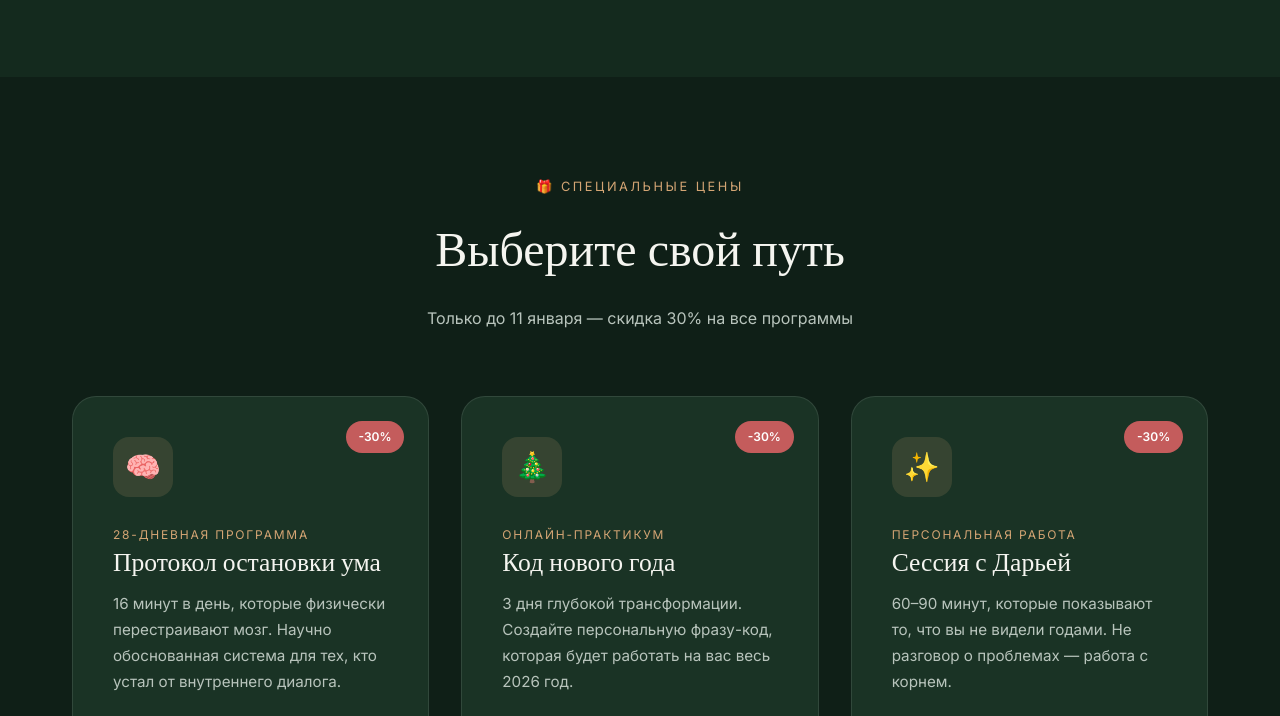
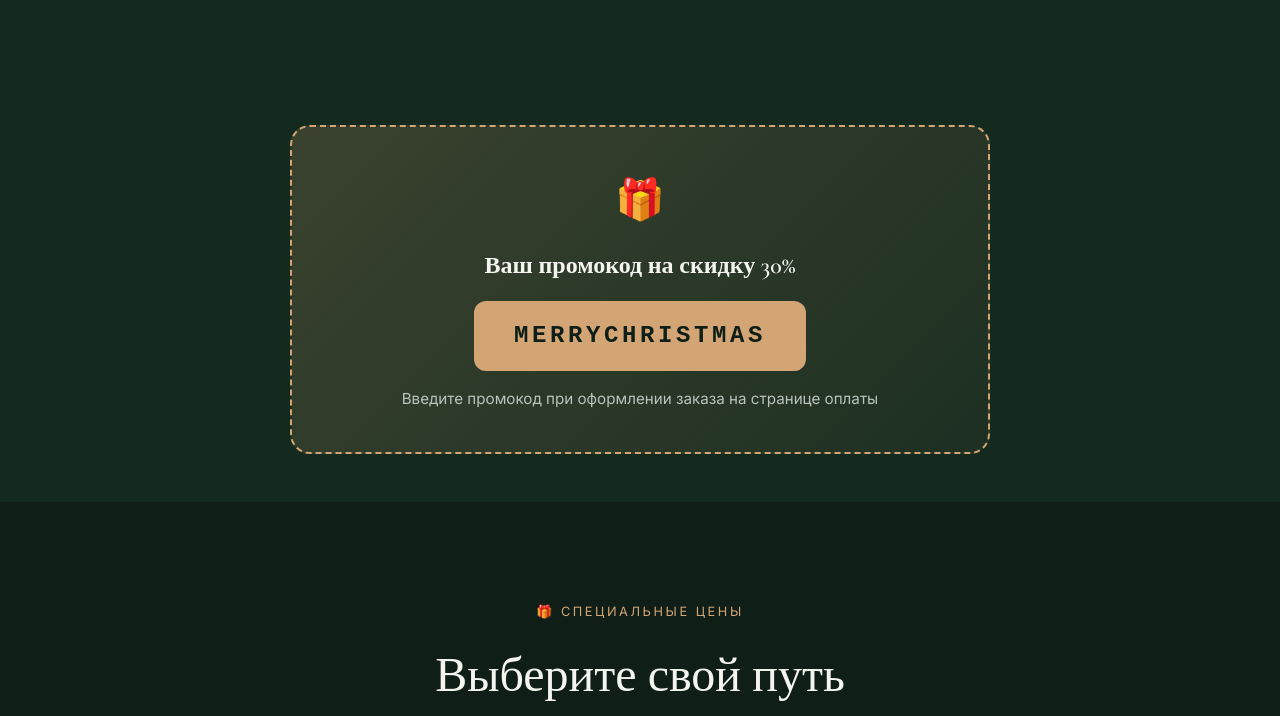
Before and after one commit to thebodymindcode/sale, a plain HTML site: page index.html in a window 1280 px wide. Shown: the part 1308-2024 px from the top of the page. Drawn offline with nearby package versions, Linux system fonts and the light colour scheme.

Commit message:
Update index.html

```diff
--- a/index.html
+++ b/index.html
@@ -291,6 +291,56 @@
             box-shadow: 0 10px 30px var(--glow-gold);
         }
 
+        /* Promo Code Section */
+        .promo-code {
+            padding: 3rem 2rem;
+            background: var(--bg-secondary);
+        }
+
+        .promo-container {
+            max-width: 700px;
+            margin: 0 auto;
+        }
+
+        .promo-box {
+            background: linear-gradient(135deg, rgba(212, 165, 116, 0.2), rgba(212, 165, 116, 0.05));
+            border: 2px dashed var(--accent-gold);
+            border-radius: 20px;
+            padding: 2.5rem;
+            text-align: center;
+            position: relative;
+        }
+
+        .promo-icon {
+            font-size: 2.5rem;
+            margin-bottom: 1rem;
+        }
+
+        .promo-title {
+            font-family: 'Cormorant Garamond', serif;
+            font-size: 1.5rem;
+            margin-bottom: 1rem;
+            color: var(--text-primary);
+        }
+
+        .promo-code-value {
+            display: inline-block;
+            background: var(--accent-gold);
+            color: var(--bg-primary);
+            font-size: 1.5rem;
+            font-weight: 700;
+            letter-spacing: 0.15em;
+            padding: 1rem 2.5rem;
+            border-radius: 12px;
+            margin-bottom: 1rem;
+            font-family: monospace;
+        }
+
+        .promo-instruction {
+            color: var(--text-secondary);
+            font-size: 0.95rem;
+        }
+
         /* Products Section */
         .products {
             padding: 6rem 2rem;
@@ -482,6 +532,19 @@
             box-shadow: 0 10px 30px var(--glow-gold);
         }
 
+        .promo-reminder {
+            text-align: center;
+            margin-top: 1rem;
+            font-size: 0.85rem;
+            color: var(--text-muted);
+        }
+
+        .promo-reminder strong {
+            color: var(--accent-gold);
+            font-family: monospace;
+            letter-spacing: 0.05em;
+        }
+
         /* Bundle */
         .bundle {
             padding: 4rem 2rem 6rem;
@@ -597,6 +660,18 @@
         .bundle-button:hover {
             transform: scale(1.05);
             box-shadow: 0 15px 40px var(--glow-gold);
+        }
+
+        .bundle-promo-reminder {
+            margin-top: 1.5rem;
+            font-size: 0.95rem;
+            color: var(--text-secondary);
+        }
+
+        .bundle-promo-reminder strong {
+            color: var(--accent-gold);
+            font-family: monospace;
+            letter-spacing: 0.05em;
         }
 
         /* Footer */
@@ -733,6 +808,20 @@
         </div>
     </section>
 
+    <!-- Promo Code -->
+    <section class="promo-code">
+        <div class="promo-container">
+            <div class="promo-box">
+                <div class="promo-icon">🎁</div>
+                <div class="promo-content">
+                    <h3 class="promo-title">Ваш промокод на скидку 30%</h3>
+                    <div class="promo-code-value">MERRYCHRISTMAS</div>
+                    <p class="promo-instruction">Введите промокод при оформлении заказа на странице оплаты</p>
+                </div>
+            </div>
+        </div>
+    </section>
+
     <!-- Products -->
     <section class="products" id="products">
         <div class="section-header">
@@ -764,8 +853,9 @@
                 </div>
                 <div class="button-group">
                     <a href="https://thebodymindcode.github.io/protocol" target="_blank" class="btn-details">Ознакомиться с программой</a>
-                    <a href="https://payform.ru/poa2szv/" class="btn-buy">Купить →</a>
+                    <a href="https://payform.ru/ktai8Xf/" class="btn-buy">Купить →</a>
                 </div>
+                <p class="promo-reminder">Промокод: <strong>MERRYCHRISTMAS</strong></p>
             </article>
 
             <!-- Product 2 -->
@@ -790,8 +880,9 @@
                 </div>
                 <div class="button-group">
                     <a href="https://thebodymindcode.github.io/NewYearCode/" target="_blank" class="btn-details">Ознакомиться с программой</a>
-                    <a href="https://payform.ru/c5abgLf/" class="btn-buy">Купить →</a>
+                    <a href="https://payform.ru/4kai934/" class="btn-buy">Купить →</a>
                 </div>
+                <p class="promo-reminder">Промокод: <strong>MERRYCHRISTMAS</strong></p>
             </article>
 
             <!-- Product 3 -->
@@ -816,7 +907,7 @@
                 </div>
                 <div class="button-group">
                     <a href="https://thebodymindcode.github.io/session1/" target="_blank" class="btn-details">Ознакомиться с программой</a>
-                    <a href="https://payform.ru/8da7uRf/" class="btn-buy">Записаться →</a>
+                    <a href="https://t.me/TheBodyMindCode_support" class="btn-buy">Записаться →</a>
                 </div>
             </article>
         </div>
@@ -840,7 +931,8 @@
                 <span class="bundle-price-new">10 830 ₽</span>
                 <div class="bundle-savings">Экономия 4 650 ₽</div>
             </div>
-            <a href="https://t.me/TheBodyMindCode_support" class="bundle-button">Написать для покупки →</a>
+            <a href="https://payform.ru/u7ai9il/" class="bundle-button">Купить набор →</a>
+            <p class="bundle-promo-reminder">Введите промокод <strong>MERRYCHRISTMAS</strong> при оплате</p>
         </div>
     </section>
 
```
